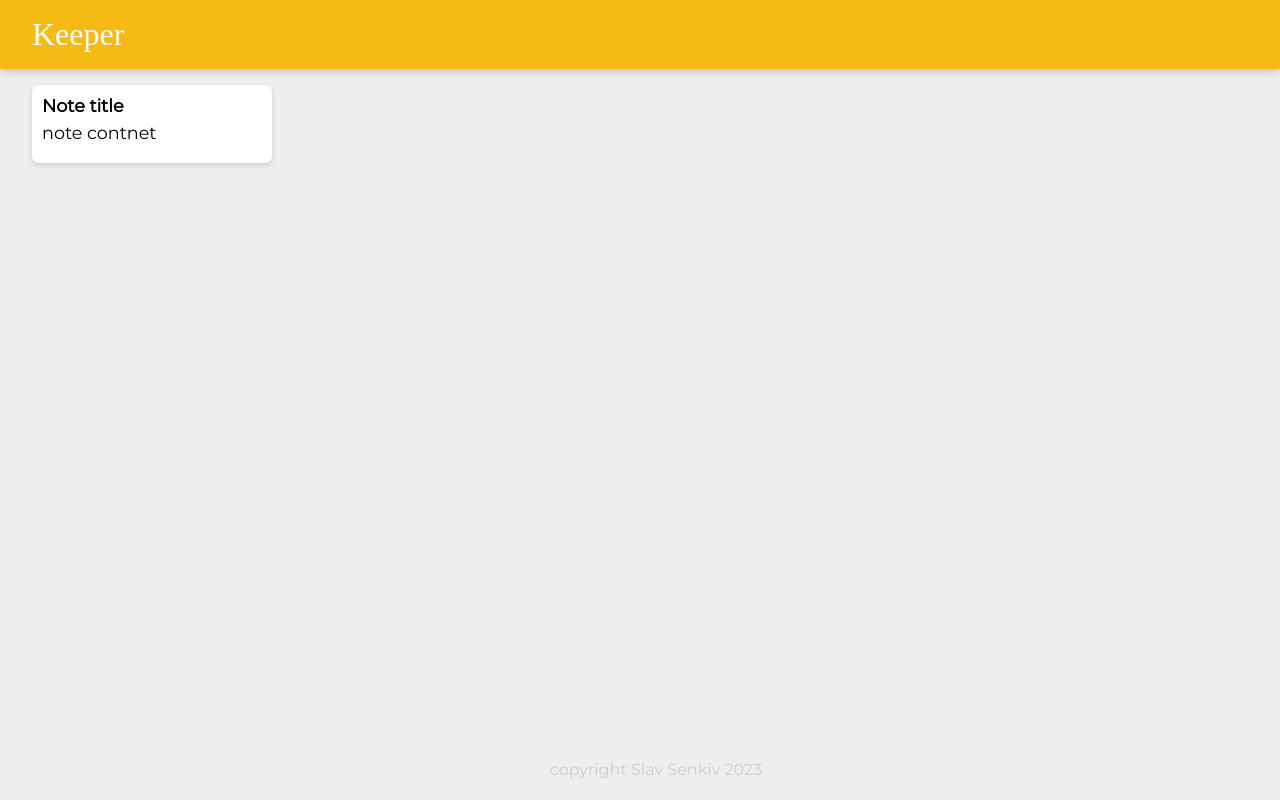
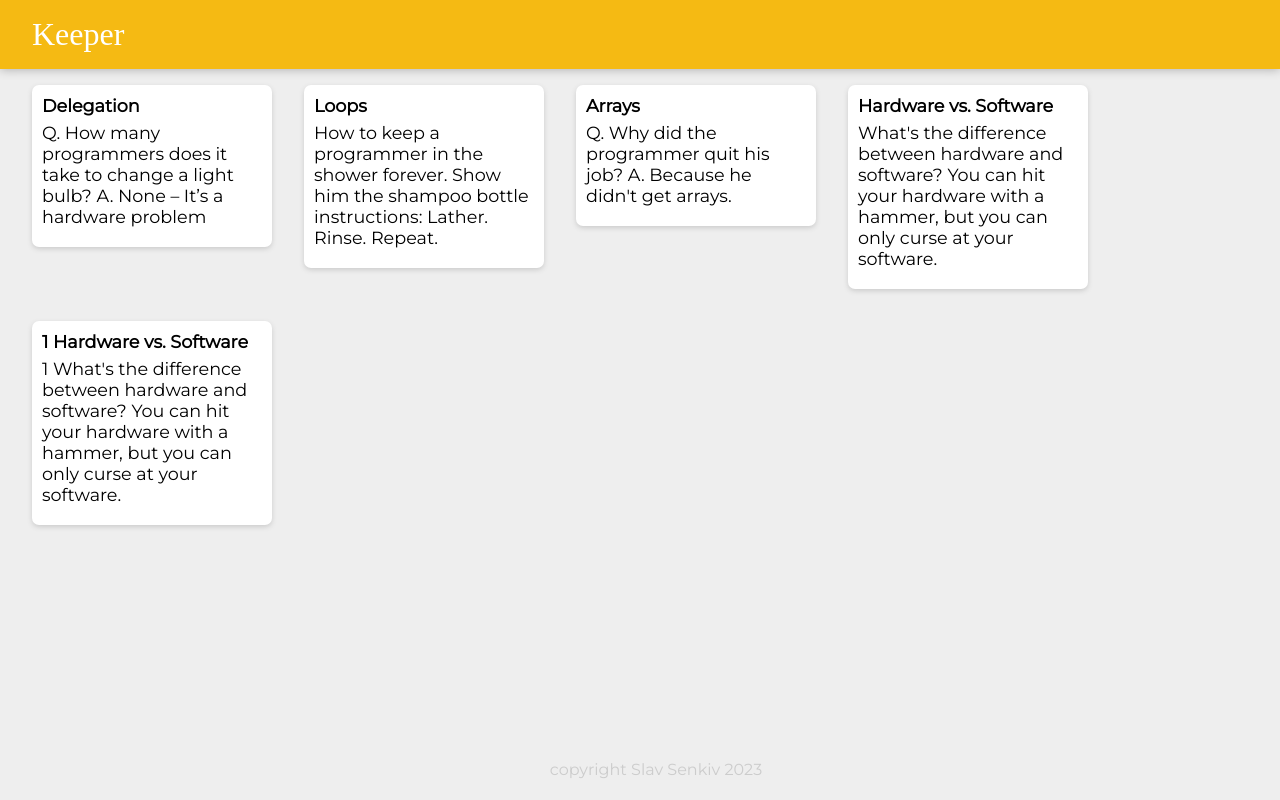
Before and after one commit to slavkoSenkiv/keeper-app, a React (Create React App) app: page / in a window 1280 px wide. Built offline with nearby package versions, Linux system fonts and the light colour scheme; a web font is replaced by a local one.

Commit message:
map notes from array of objects

```diff
--- a/src/components/App.jsx
+++ b/src/components/App.jsx
@@ -3,12 +3,13 @@
 import Header from './Header';
 import Footer from './Footer';
 import Note from './Note';
+import notes from '../notes';
 
 function App(){
     return (
         <div>
             <Header />
-            <Note />
+            {notes.map((note)=> <Note noteTitle={note.title} noteContent={note.content} />)}
             <Footer />
         </div>
     )
--- a/src/components/Note.jsx
+++ b/src/components/Note.jsx
@@ -1,11 +1,11 @@
 import React from 'react';
 import ReactDOM from 'react-dom/client';
 
-function Note(){
+function Note(props){
     return (
         <div className='note'>
-            <h1>Note title</h1>
-            <p>note contnet</p>
+            <h1>{props.noteTitle}</h1>
+            <p>{props.noteContent}</p>
         </div>
     )
 }
--- /dev/null
+++ b/src/notes.js
@@ -0,0 +1,35 @@
+const notes = [
+    {
+      key: 1,
+      title: "Delegation",
+      content:
+        "Q. How many programmers does it take to change a light bulb? A. None – It’s a hardware problem"
+    },
+    {
+      key: 2,
+      title: "Loops",
+      content:
+        "How to keep a programmer in the shower forever. Show him the shampoo bottle instructions: Lather. Rinse. Repeat."
+    },
+    {
+      key: 3,
+      title: "Arrays",
+      content:
+        "Q. Why did the programmer quit his job? A. Because he didn't get arrays."
+    },
+    {
+      key: 4,
+      title: "Hardware vs. Software",
+      content:
+        "What's the difference between hardware and software? You can hit your hardware with a hammer, but you can only curse at your software."
+    },
+    {
+    key: 5,
+    title: "1 Hardware vs. Software",
+    content:
+        "1 What's the difference between hardware and software? You can hit your hardware with a hammer, but you can only curse at your software."
+    }
+
+  ];
+
+  export default notes;
```
